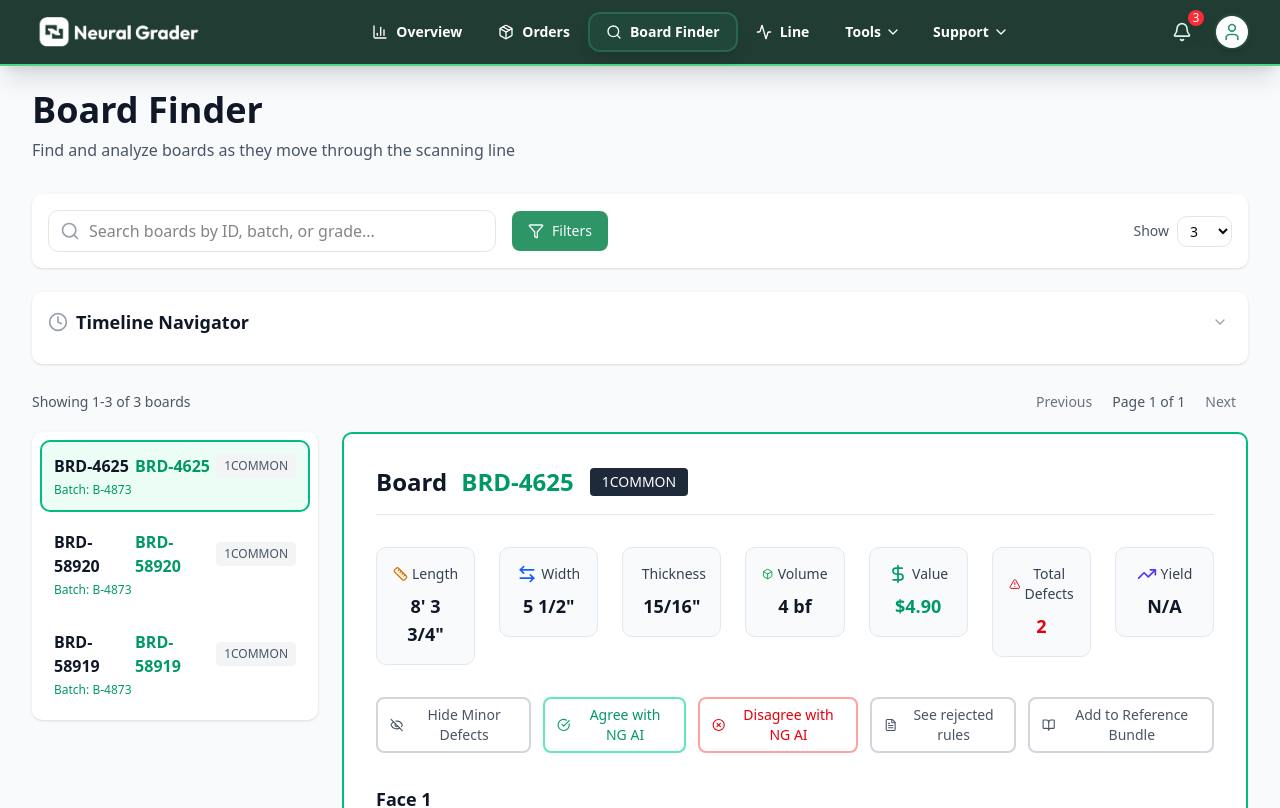
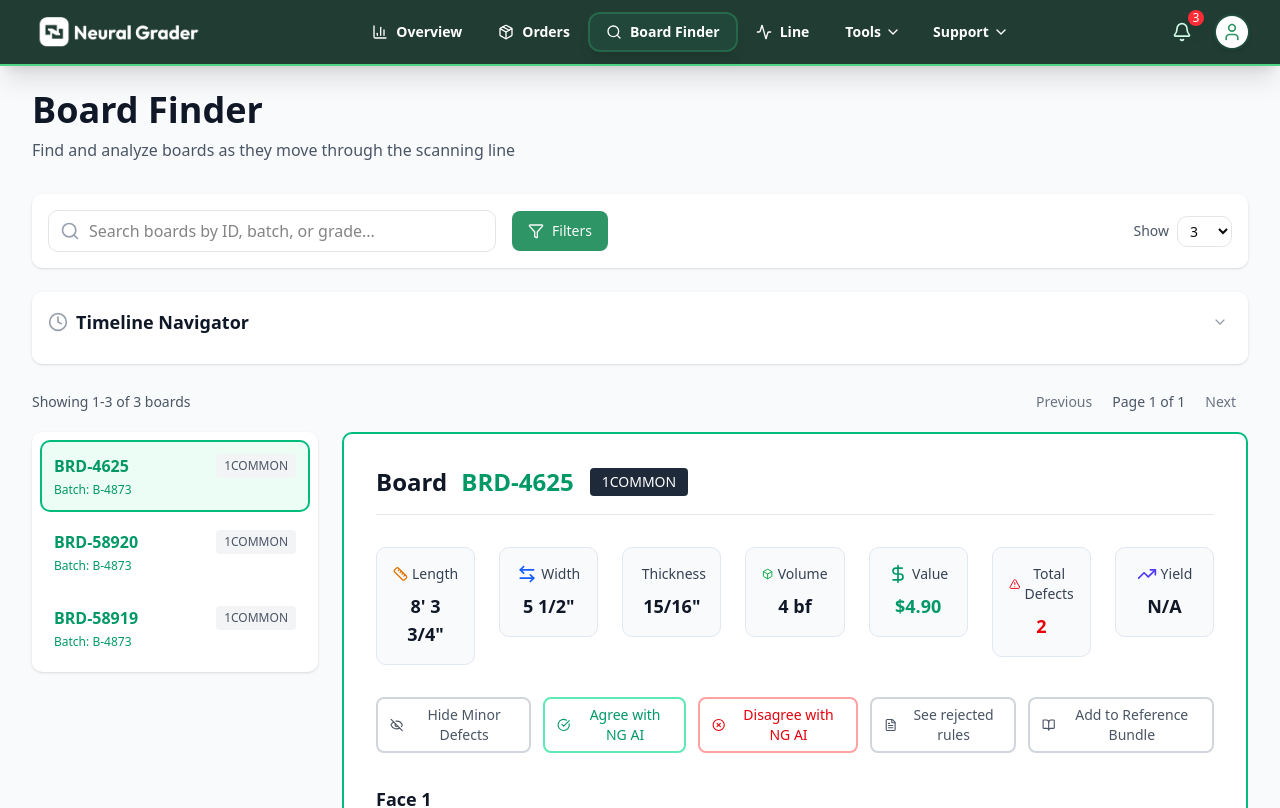
Before and after one commit to erbarraud/NG-V3, a Vue app: page /finder in a window 1280 px wide. Shown: the top 808 px of the page. Built offline with nearby package versions, Linux system fonts and the light colour scheme.

Commit message:
Remove selected board ID div element

```diff
--- a/src/views/BoardFinder.vue
+++ b/src/views/BoardFinder.vue
@@ -314,7 +314,6 @@
                  @click="selectedBoard = board.id"
             >
               <div class="flex items-center justify-between">
-                <div class="font-semibold text-gray-900">{{ board.id }}</div>
                 <router-link
                   :to="`/inspector/${board.id}`"
                   class="font-semibold text-emerald-600 hover:text-emerald-800 hover:underline"
```
